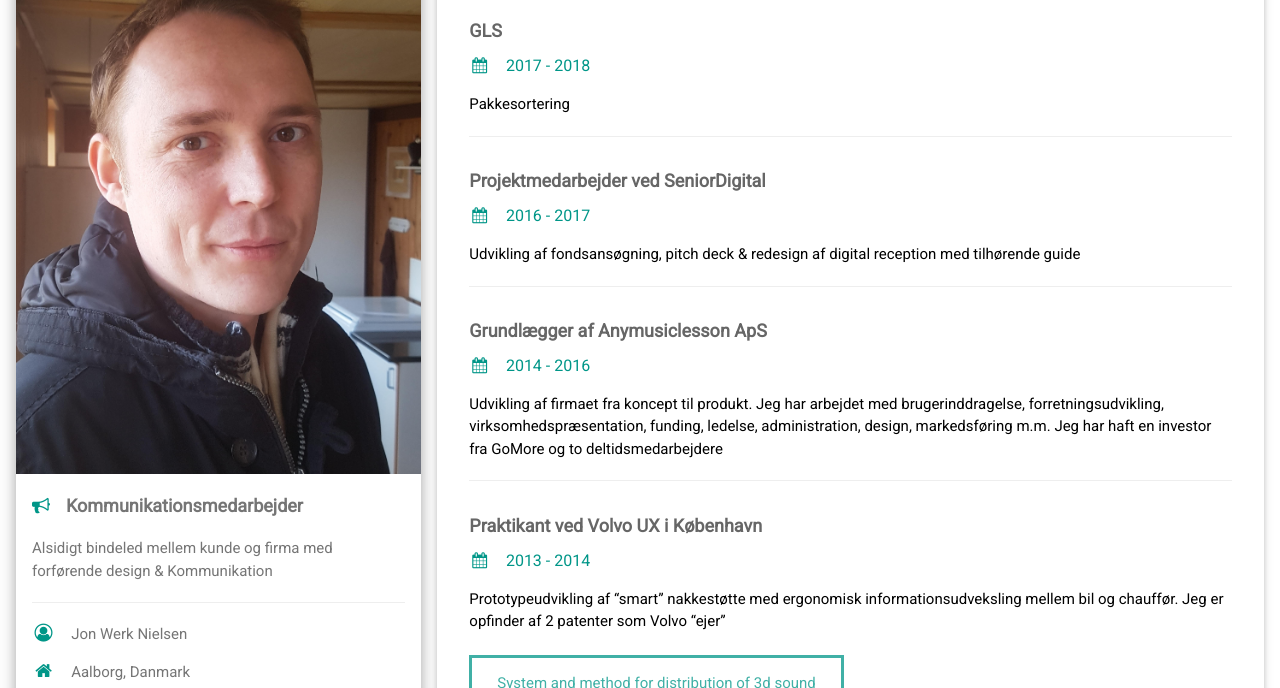
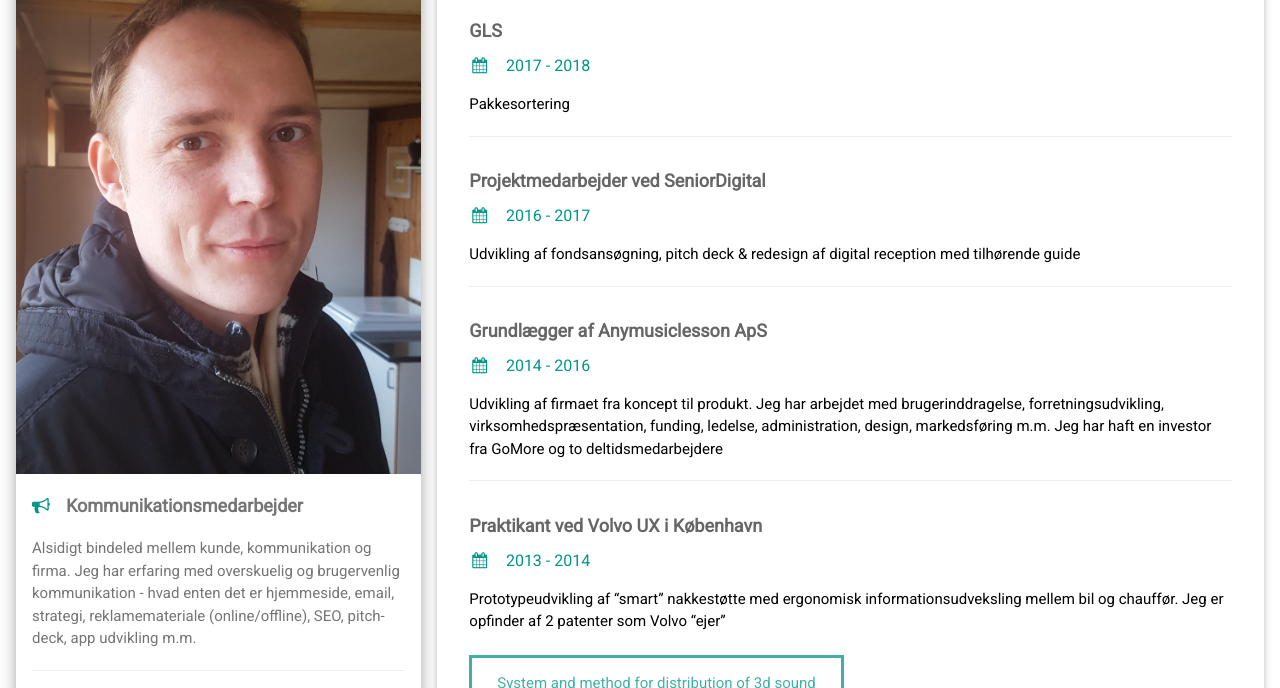
Before and after one commit to Jon-Werk-Nielsen/Jon-Werk-Nielsen.github.io, a plain HTML site: page index.html in a window 1280 px wide. Shown: the part 106-794 px from the top of the page. Drawn offline with nearby package versions, Linux system fonts and the light colour scheme.

Commit message:
Update index.html

```diff
--- a/index.html
+++ b/index.html
@@ -68,7 +68,7 @@ a:hover, a:active {
         <div class="w3-container">
 
           <p class="w3-large"><b><i class="fa fa-bullhorn w3-margin-right w3-text-teal"></i>Kommunikationsmedarbejder</b></p>
-          <p>Alsidigt bindeled mellem kunde og firma med forførende design & Kommunikation</p>
+          <p>Alsidigt bindeled mellem kunde, kommunikation og firma. Jeg har erfaring med overskuelig og brugervenlig kommunikation - hvad enten det er hjemmeside, email, strategi, reklamemateriale (online/offline), SEO, pitch-deck, app udvikling m.m.</p>
     <hr>
 
           <p><i class="fa fa-user-circle-o fa-fw w3-margin-right w3-large w3-text-teal"></i>Jon Werk Nielsen</p>
```
